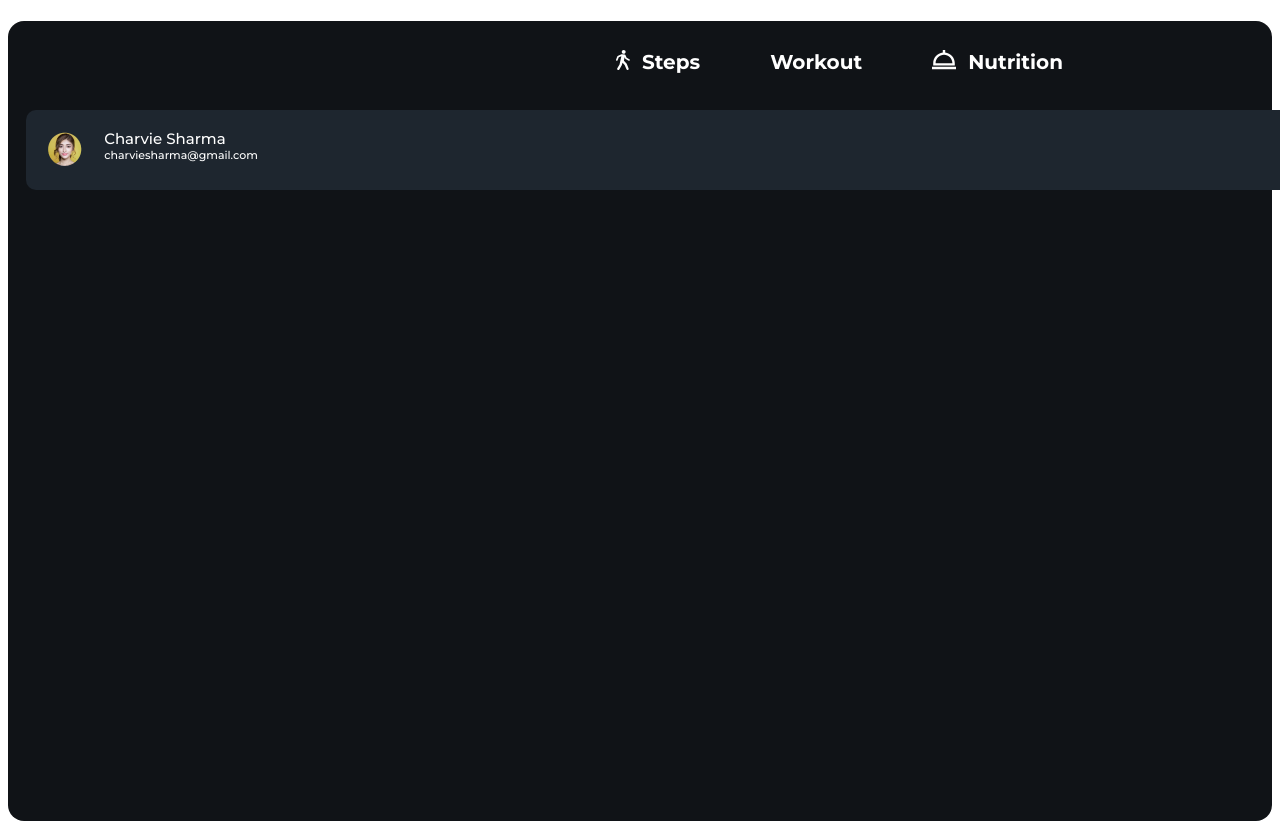
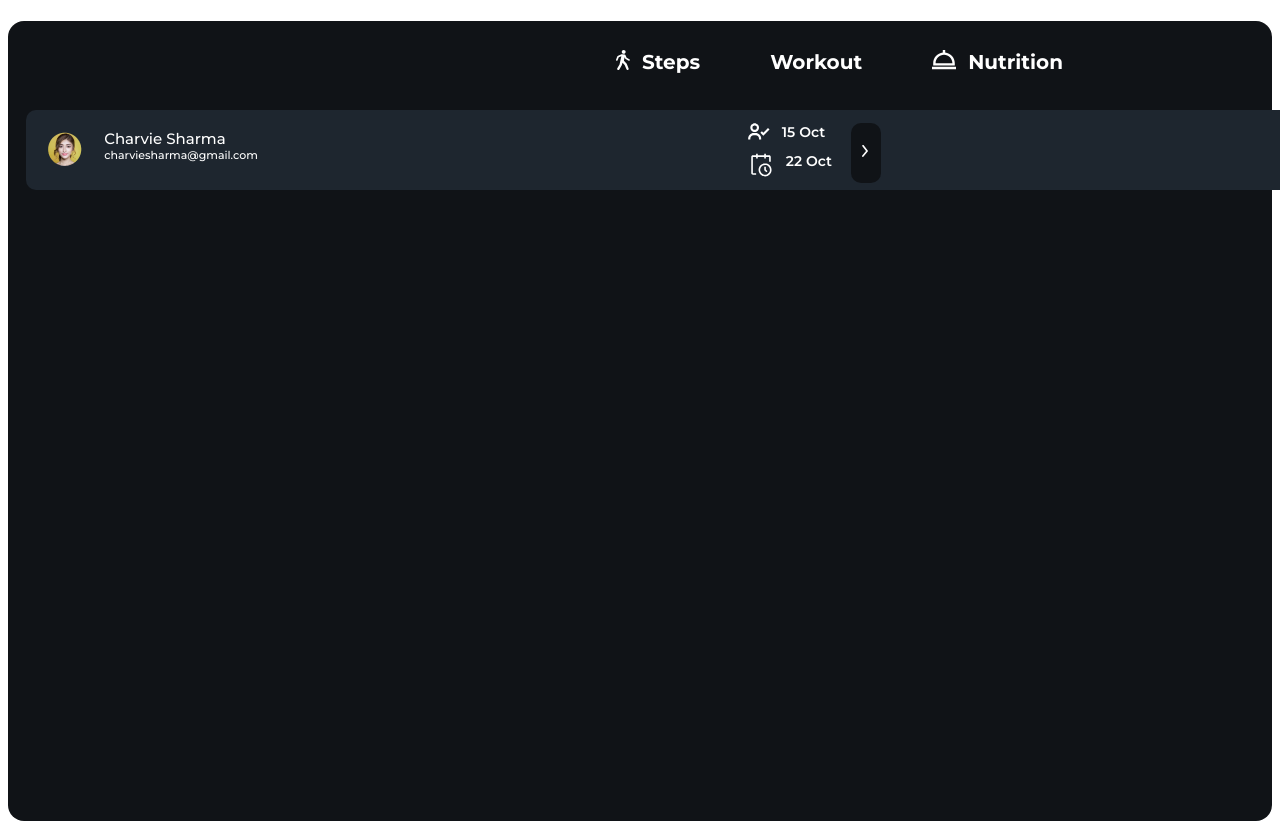
Before and after one commit to BharathmuDev/evolv-fit, a React (Create React App) app: page / in a window 1280 px wide. Shown: the top 829 px of the page. Built offline with nearby package versions, Linux system fonts and the light colour scheme.

Commit message:
add notification styles

```diff
--- a/src/App.js
+++ b/src/App.js
@@ -1,7 +1,10 @@
 import React from "react";
 import "./App.css";
 import Users from "./components/Dashboard/Users/index";
+import Schedules from "./components/Dashboard/Schedules/index";
+import Notification from "./components/Dashboard/Notification";
 import Navbar from "./components/Navbar/Navbar";
+
 
 function App() {
   return (
@@ -13,6 +16,12 @@ function App() {
         <div className="dashboard__user">
           <Users />
         </div>
+        <div className="dashboard__schedules">
+          <Schedules />
+        </div>
+        <div className="Dashboard__notification">
+          <Notification />
+        </div>
       </div>
     </div>
   );
```
